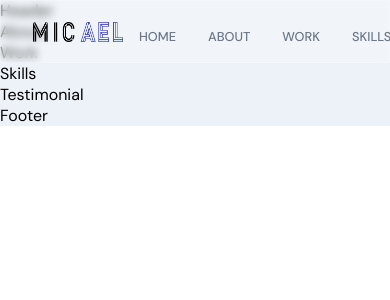
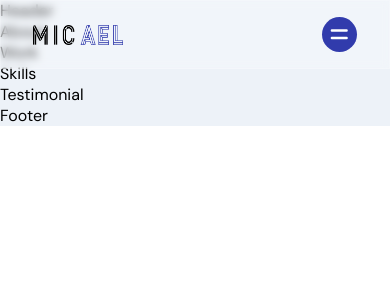
Before and after one commit to kevinleekwlee/kevin-lee-portfolio, a React (Create React App) app in the folder frontend_react/: page / in a window 390 px wide. Shown: the top 300 px of the page. Built offline with nearby package versions, Linux system fonts and the light colour scheme; the HTML template or start-up script is replaced by a standard one.

Commit message:
Styling mobile friendly menu

```diff
--- a/frontend_react/src/components/Navbar/Navbar.scss
+++ b/frontend_react/src/components/Navbar/Navbar.scss
@@ -21,7 +21,7 @@
         width: 90px;
         height: 20px;
 
-        @media screen and (min-width: 2000px){
+        @media screen and (min-width: 2000px) {
             width: 180px;
             height: 40px;
         }
@@ -67,4 +67,70 @@
             }
         }
     }
+
+    @media screen and (max-width: 900px) {
+        display: none;
+    }
 }
+
+.app__navbar-menu {
+    width: 35px;
+    height: 35px;
+    border-radius: 50%;
+    position: relative;
+    display: flex;
+    justify-content: center;
+    align-items: center;
+    background: var(--secondary-color);
+
+    svg {
+        width: 70%;
+        height: 70%;
+        color: var(--white-color);
+    }
+
+    div {
+        position: fixed;
+        top: 0;
+        bottom: 0;
+        right: 0;
+        z-index: 5;
+
+        padding: 1rem;
+
+        width: 80%;
+        height: 100vh;
+
+        display: flex;
+        justify-content: flex-end;
+        align-items: flex-end;
+        flex-direction: column;
+
+        background: url('../../assets/bgWhite.png');
+        background-color: var(--white-color);
+        background-size: cover;
+        background-repeat: repeat;
+
+        box-shadow: 0 0 20px rgba(168, 168, 168, 0.15);
+
+        svg {
+            width: 35px;
+            height: 35px;
+            color: var(--secondary-color);
+            margin: 0.5rem 1rem;
+        }
+
+        ul {
+            list-style: none;
+            margin: 0;
+            padding: 0;
+            height: 100%;
+            width: 100%;
+
+            display: flex;
+            justify-content: flex-start;
+            align-items: flex-start;
+            flex-direction: column;
+        }
+    }
+}
```
